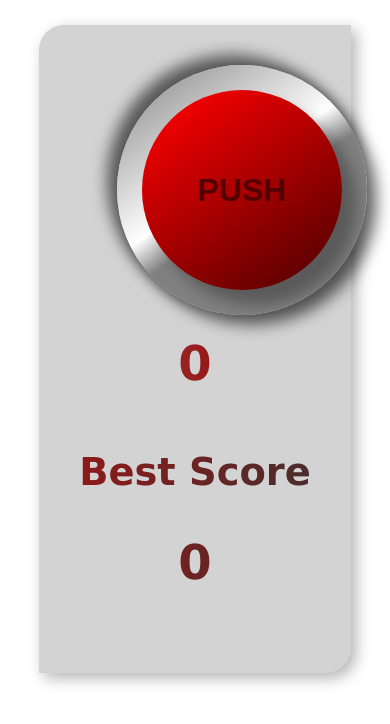
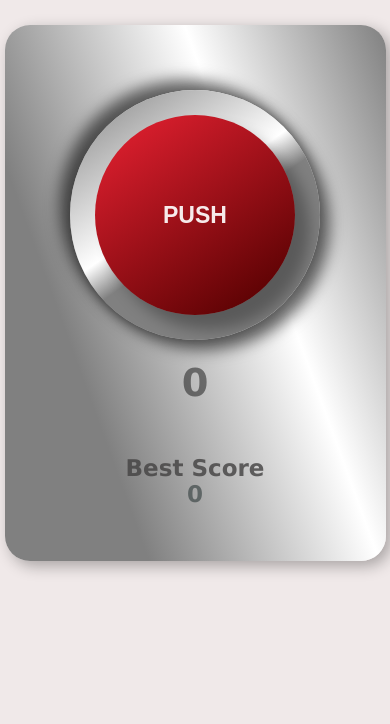
Before and after one commit to elyazweb/buttongame, a plain HTML site: page index.html in a window 390 px wide. Drawn offline with Linux system fonts and the light colour scheme.

Commit message:
Add files via upload

```diff
--- a/index.html
+++ b/index.html
@@ -10,10 +10,9 @@
     <div class="whole">
         <div class="thebutton">
             <div id="testcontainer">
-                <div id="testdiv"><button id="test">PUSH</button></div>
+                <div id="testdiv"><button id="test" onclick="add()">PUSH</button></div>
             </div>
             <h1 id="span">0</h1>
-        </div>
         </div>
         <div class="score">
             <h1 id="h1">Best Score</h1>
--- a/index.js
+++ b/index.js
@@ -2,32 +2,25 @@ let scoreElement = document.getElementById("span");
 let bestElement = document.getElementById("h2");
 let buttonElement = document.getElementById("test");
 let currentScore = 0;
-let bestScore = 0;
+let bestScore = localStorage.getItem('bestScore') ? parseInt(localStorage.getItem('bestScore')) : 0;
 
-function add(){
+// Initialize the best score element with the stored value
+bestElement.textContent = bestScore;
+
+function add() {
     console.log("JavaScript code is running");
-    let x = Math.floor((Math.random() * 5) + 1);
+    let x = Math.floor((Math.random() * 10) + 1);
     console.log(x);
-    if (x != 1){
+    if (x != 1) {
         currentScore++;
         scoreElement.textContent = currentScore;
         if (currentScore > bestScore) {
             bestScore = currentScore;
             bestElement.textContent = bestScore;
+            localStorage.setItem('bestScore', bestScore);
         }
-    }
-    else{
+    } else {
         currentScore = 0;
         scoreElement.textContent = currentScore;
     }
-
-    // Add animation class
-    buttonElement.classList.add('animate-translate-down');
-
-    // Remove animation class after animation completes
-    buttonElement.addEventListener('animationend', () => {
-        buttonElement.classList.remove('animate-translate-down');
-    }, { once: true });
 }
-
-buttonElement.addEventListener('click', add);
--- a/style.css
+++ b/style.css
@@ -1,3 +1,11 @@
+:root {
+    --color1: #1e3a4b;
+    --color2: rgba(68, 67, 67, 0.816);
+    --color3: rgba(59, 69, 69, 0.669);
+    --color4: rgba(0, 0, 0, 0.457);
+    --color5: #e22030;
+  }
+
 body{
     font-family: 'Lucida Sans', 'Lucida Sans Regular', 'Lucida Grande', 'Lucida Sans Unicode', Geneva, Verdana, sans-serif;
     font-size: 2em;
@@ -5,21 +13,17 @@ body{
     align-items: center;
     margin: 0;
     overflow: hidden;
+    background-color: #f0e9e9;
 }
 
 .whole{
-    position: relative;
-    align-items: center;
-    justify-content: center;
-    width: 80%;
+    width: 50%;
     margin: auto;
     margin-top: 25px;
-    padding-top: 20px;
-    padding-bottom: 20px;
-    border-radius: 25px 0;
+    border-radius: 25px;
     box-shadow: 5px 5px 15px rgba(0, 0, 0, 0.3);
     transition: ease-out 0.3s;
-    background-color: lightgrey;
+    background: linear-gradient(250deg, grey 0%, white 35%, grey 75%);
 }
 
 #test{
@@ -27,73 +31,73 @@ body{
     height: 200px;
     border-radius: 50%;
     margin: 25px 25px;
-    background-color: red;
     color: #520000;
     font-weight: 900;
     font-size: 1em;
-    background: linear-gradient(145deg, #ff8484 0%, red 5%, #520000 95%);
+    background: linear-gradient(145deg, #ff8484 0%, var(--color5) 5%, #520000 95%);
     box-shadow: 15px 15px 15px rgba(0, 0, 0, 0.3);
     border: none;
     cursor: pointer;
-    transition: color 2s ease-out, font-size .15s ease-in-out;
-}
-
-#test:hover{
     color: #ffffffe9;
     font-size: 1.2em;
 }
 
 #test:active{
-    animation: translate-down 0.5s ease-in-out;
+    animation: translate-down 0.2s ease-out;
 }
 
 #testcontainer{
-    margin: 20px auto;
+    margin: auto;
+    margin-top: 25px;
+    margin-bottom: 20px;
     align-items: center;
     width: 250px;
     height: 250px;
     border-radius: 50%;
-    position: relative;
-    margin-bottom: 250px;
     box-shadow: 10px 10px 15px rgba(0, 0, 0, 0.585), -10px -10px 15px rgba(0, 0, 0, 0.585);
     background: linear-gradient(145deg, grey 0%, white 45%, grey 55%);
 }
 
 .thebutton{
-    position: relative;
     align-items: center;
     justify-content: center;
-    margin: 20px 25%;
-    border-radius: 25px 0;
-    transition: ease-out 0.3s;
-    background-color: lightgrey;
+    border-radius: 25px;
+    padding-top: 25px;
+    margin-bottom: 0;
+}
+
+.score{
+    margin-top: 0;
+    align-items: center;
+    justify-content: center;
+    border-radius: 25px;
 }
 
 #span{
     font-size: 1.5em;
-    position: relative;
-    top: -230px;
-    background: -webkit-linear-gradient(left, rgb(155, 54, 54), #930707);
+    background: var(--color4);
     -webkit-background-clip: text;
     -webkit-text-fill-color: transparent;
+    position: relative;
+    margin: 0;
 }
 
 #h1{
     font-size: 1.2em;
-    background: -webkit-linear-gradient(left, rgb(164, 19, 19), #333);
+    margin-top: 50px;
+    background: var(--color2);
     -webkit-background-clip: text;
     -webkit-text-fill-color: transparent;
-    bottom: 250px;
-    position: relative;
+    margin-bottom: 0;
 }
 
 #h2{
     font-size: 1.5em;
-    position: relative;
-    bottom: 250px;
-    background: -webkit-linear-gradient(left, rgb(164, 19, 19), #333);
+    background: var(--color3);
     -webkit-background-clip: text;
     -webkit-text-fill-color: transparent;
+    padding-bottom: 20px;
+    margin-top: 0;
 }
 
 @keyframes translate-down {
@@ -110,3 +114,48 @@ body{
         background: linear-gradient(145deg, #ff8484 0%, red 5%, #520000 95%);
     }
 }
+
+
+
+        /* Responsive Design */
+        @media (max-width: 768px) {
+            body {
+                font-size: 1.5em;
+            }
+
+            .whole {
+                width: 90%;
+                padding: 15px;
+                height: 80%;
+            }
+
+            #span{
+                margin-top: 20px;
+                font-size: 2em;
+            }
+
+            #h1, #h2 {
+                font-size: 1.2em;
+            }
+        }
+
+        @media (max-width: 480px) {
+            body {
+                font-size: 1.2em;
+            }
+
+            .whole {
+                width: 90%;
+                padding: 15px;
+                height: 80%;
+            }
+
+            #span{
+                margin-top: 20px;
+                font-size: 2em;
+            }
+
+            #h1, #h2 {
+                font-size: 1.2em;
+            }
+        }
```
